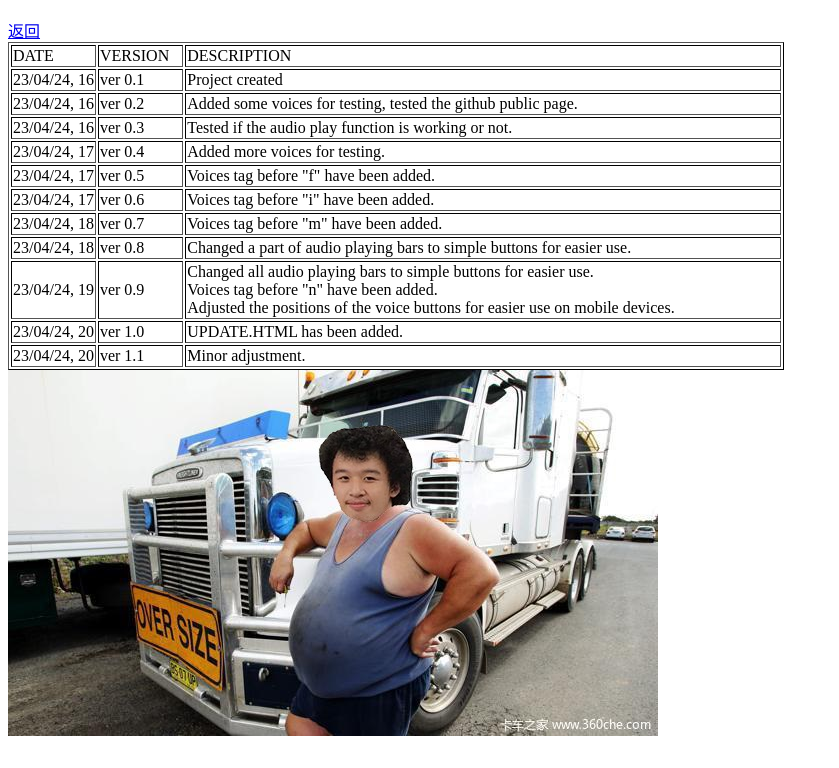
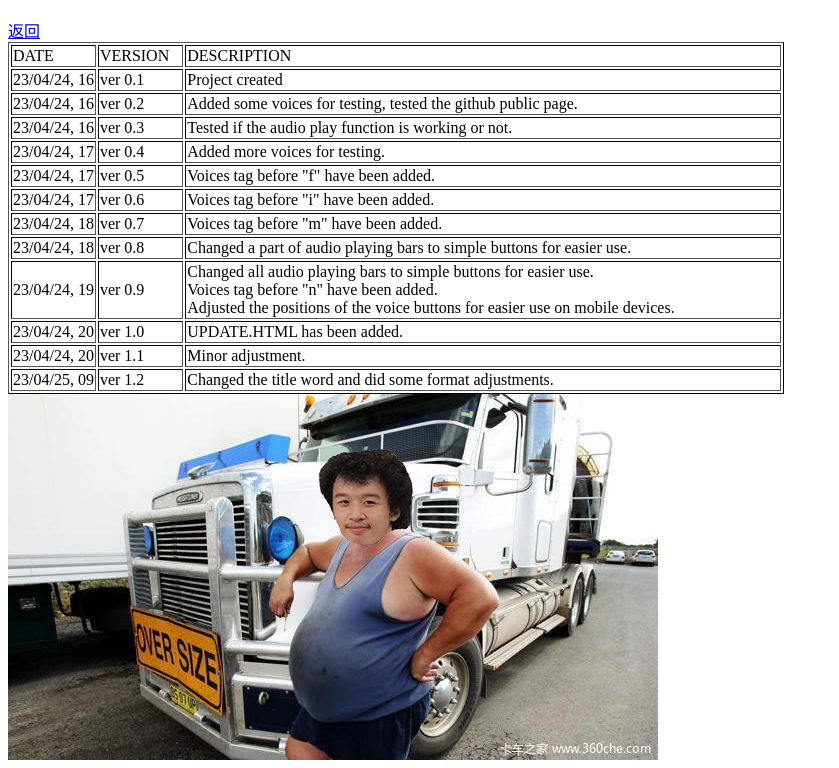
Before and after one commit to chyc307/b1gyoVoicePlayer, a plain HTML site: page site/update.html in a window 1280 px wide. Shown: the part 48-816 px from the top of the page, without its empty margins (0-839 px from the left). Drawn offline with Linux system fonts and the light colour scheme.

Commit message:
b1gyoVoicePlayer v1.2

```diff
--- a/site/update.html
+++ b/site/update.html
@@ -3,7 +3,7 @@
 	<HEAD>
 		<TITLE>b1gyoVoicePlayer</TITLE>
 		<META CONTENT="text/html; charset=utf-8" HTTP-EQUIV="Content-Type">
-		<META NAME="Generator" CONTENT="Version 1.0">
+		<META NAME="Generator" CONTENT="ddd">
 	</HEAD>
 		<h1>UPDATE NOTE</h1>
 		<a href="index.html">返回</a>
@@ -11,7 +11,7 @@
 		<BODY>
 			<table border="1" style="border-color: black;">
 				<tr>
-					<td>DATE</td>
+					<td>DATE&nbsp;&nbsp;&nbsp;</td>
 					<td>VERSION&nbsp;&nbsp;&nbsp;</td>
 					<td>DESCRIPTION&nbsp;&nbsp;&nbsp;&nbsp;&nbsp;&nbsp;&nbsp;&nbsp;&nbsp;&nbsp;&nbsp;&nbsp;&nbsp;&nbsp;&nbsp;&nbsp;&nbsp;&nbsp;&nbsp;&nbsp;&nbsp;&nbsp;&nbsp;&nbsp;&nbsp;&nbsp;&nbsp;&nbsp;&nbsp;&nbsp;&nbsp;&nbsp;&nbsp;&nbsp;&nbsp;&nbsp;&nbsp;&nbsp;&nbsp;&nbsp;&nbsp;&nbsp;&nbsp;&nbsp;&nbsp;&nbsp;&nbsp;&nbsp;&nbsp;&nbsp;&nbsp;&nbsp;&nbsp;&nbsp;&nbsp;&nbsp;&nbsp;&nbsp;&nbsp;&nbsp;&nbsp;&nbsp;&nbsp;&nbsp;&nbsp;&nbsp;&nbsp;&nbsp;&nbsp;&nbsp;&nbsp;&nbsp;&nbsp;&nbsp;&nbsp;&nbsp;&nbsp;&nbsp;&nbsp;&nbsp;&nbsp;&nbsp;&nbsp;&nbsp;&nbsp;&nbsp;&nbsp;&nbsp;&nbsp;&nbsp;&nbsp;&nbsp;&nbsp;&nbsp;&nbsp;&nbsp;&nbsp;&nbsp;&nbsp;&nbsp;&nbsp;&nbsp;&nbsp;&nbsp;&nbsp;&nbsp;&nbsp;&nbsp;&nbsp;&nbsp;&nbsp;&nbsp;&nbsp;&nbsp;&nbsp;&nbsp;&nbsp;&nbsp;&nbsp;&nbsp;&nbsp;&nbsp;</td>
 				</tr>
@@ -75,6 +75,11 @@
 					<td>ver 1.1</td>
 					<td>Minor adjustment.</td>
 				</tr>
+				<tr>
+					<td>23/04/25, 09</td>
+					<td>ver 1.2</td>
+					<td>Changed the title word and did some format adjustments.</td>
+				</tr>
 			</table>
 		<img src="images\368211.jpg">
 		</BODY>
```
Also changed, not shown: site/index.html (+2 -2 lines).
